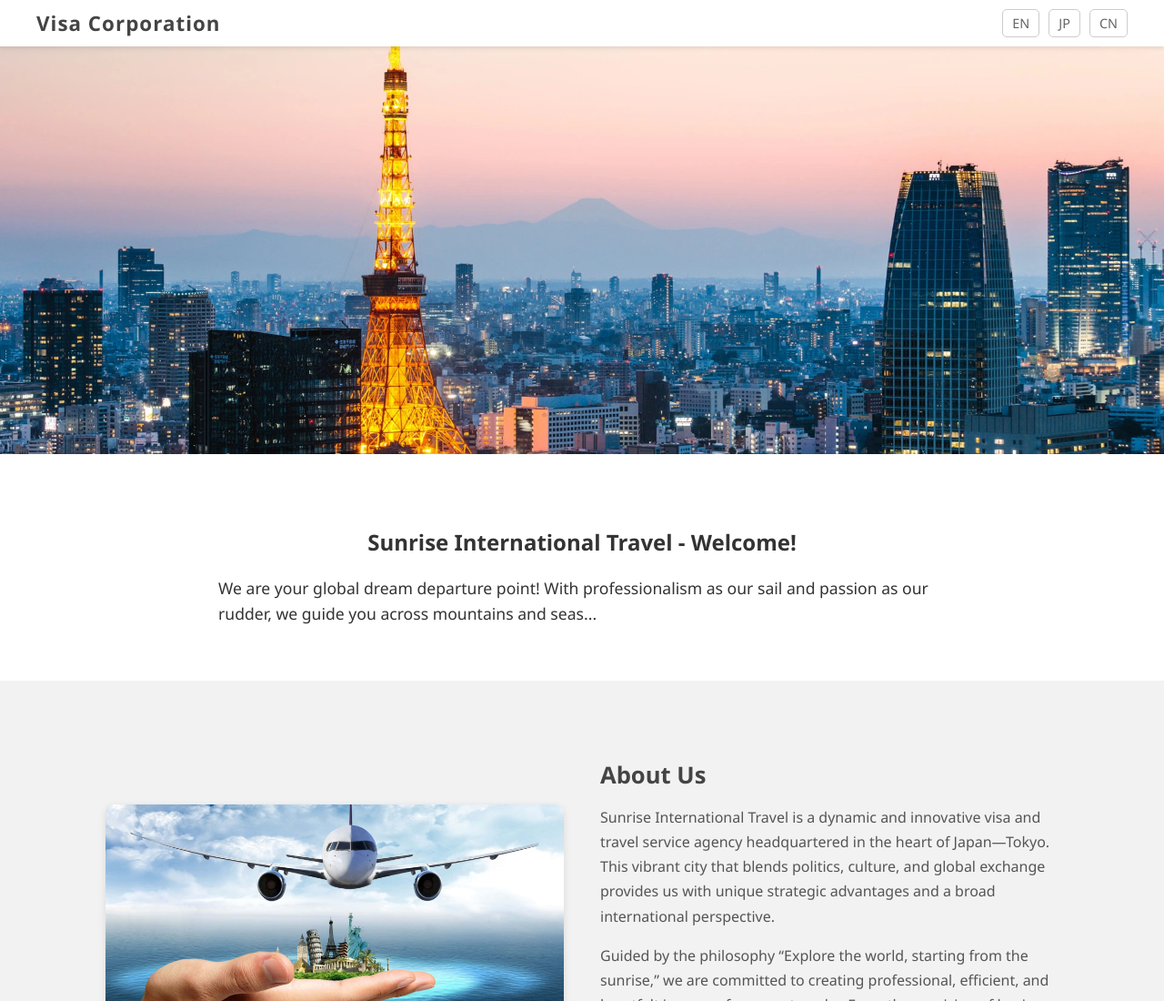
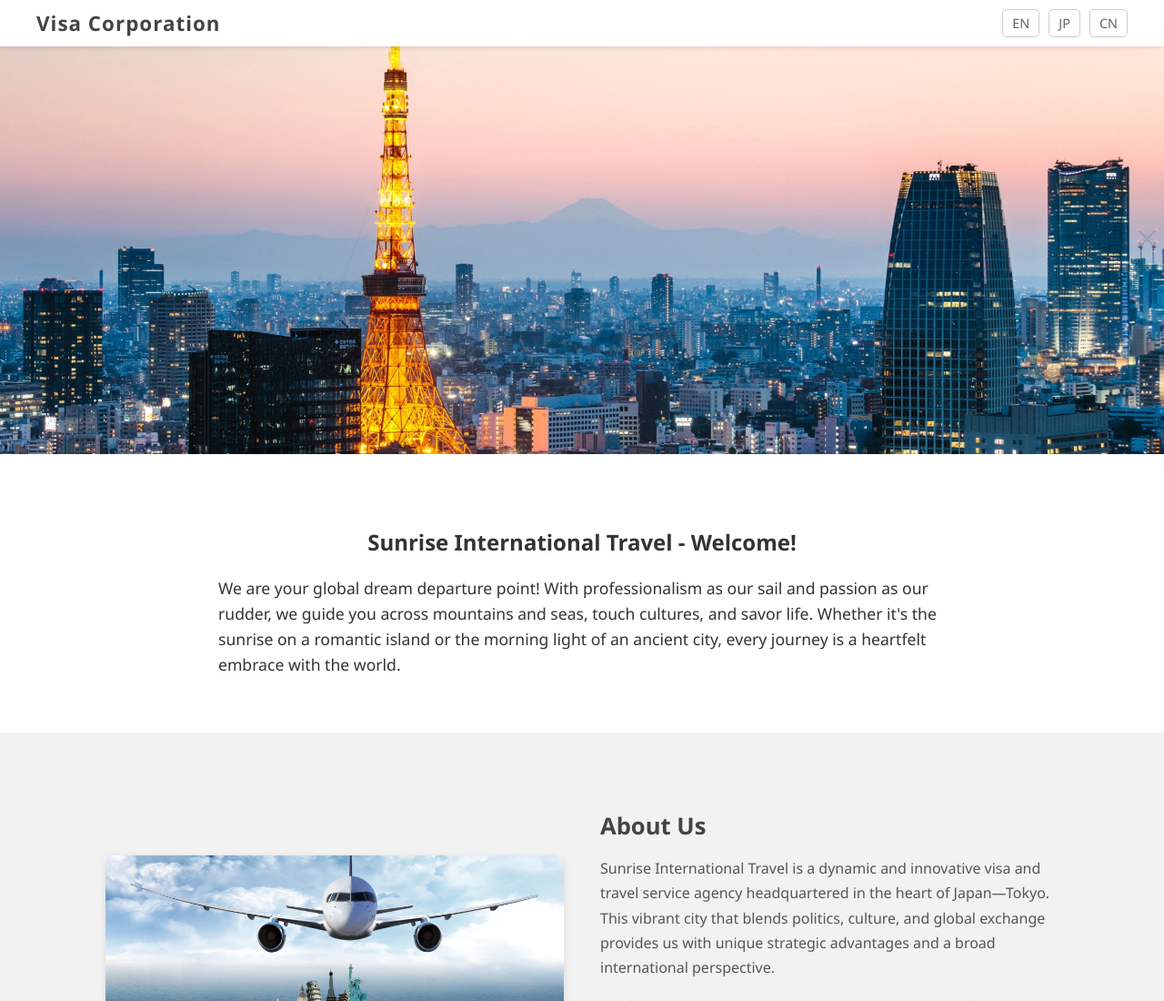
Before and after one commit to dylanm1998/sit, a website: page index.html in a window 1280 px wide. Shown: the top 1100 px of the page at 91% size. Drawn offline with Linux system fonts and the light colour scheme.

Commit message:
Update index.html

```diff
--- a/index.html
+++ b/index.html
@@ -32,14 +32,12 @@
 </div>
 
 
-<section
-  class="blur-section"
-  style="--bg-image: url('imgs/welcome.jpg');"
->
+<!-- Company Introduction -->
+<section>
   <h1>Sunrise International Travel - Welcome!</h1>
   <p>
-    We are your global dream departure point! With professionalism as our sail
-    and passion as our rudder, we guide you across mountains and seas...
+    We are your global dream departure point! With professionalism as our sail and passion as our rudder, we guide you across mountains and seas, touch cultures, and savor life.
+    Whether it's the sunrise on a romantic island or the morning light of an ancient city, every journey is a heartfelt embrace with the world.
   </p>
 </section>
 
```
